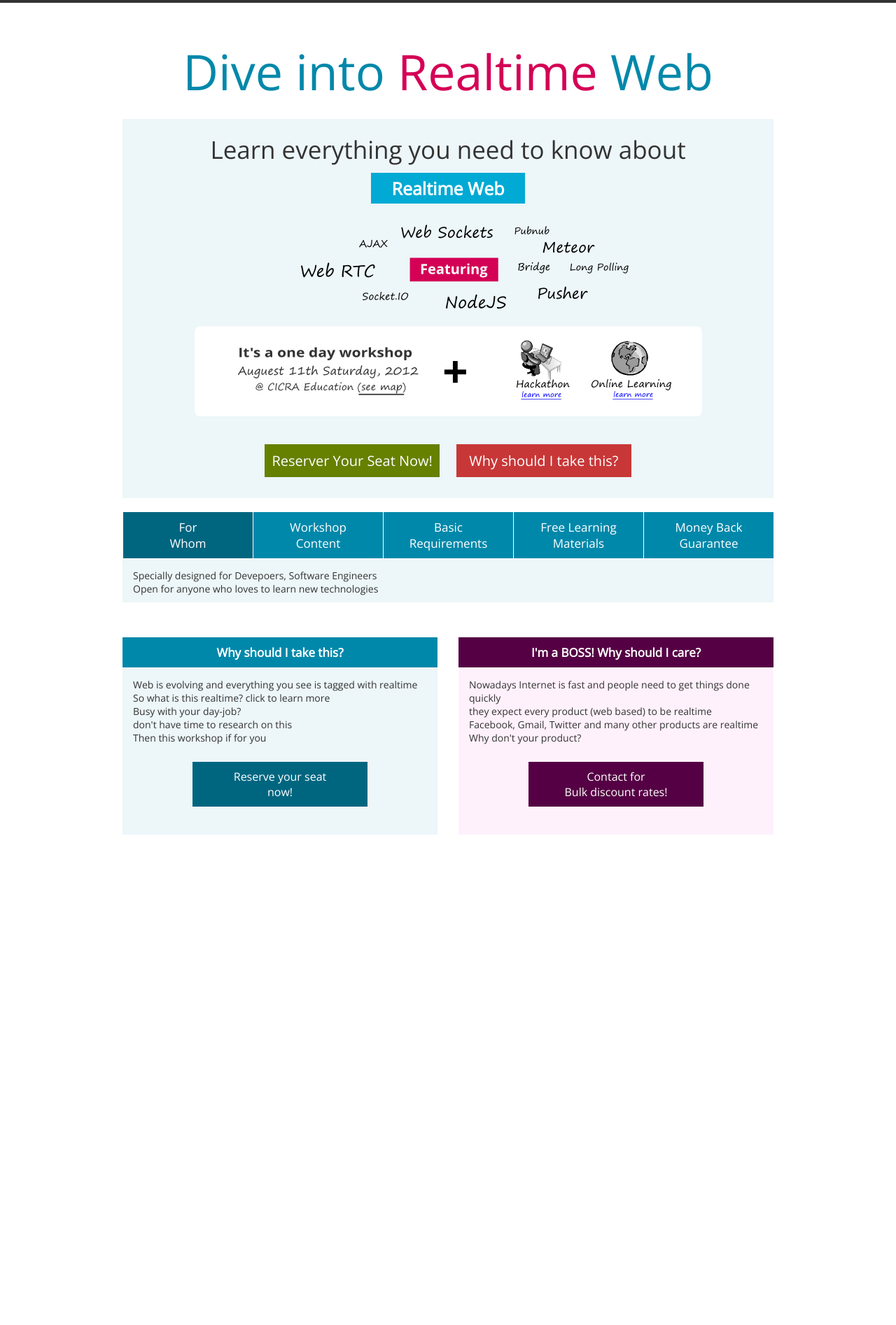
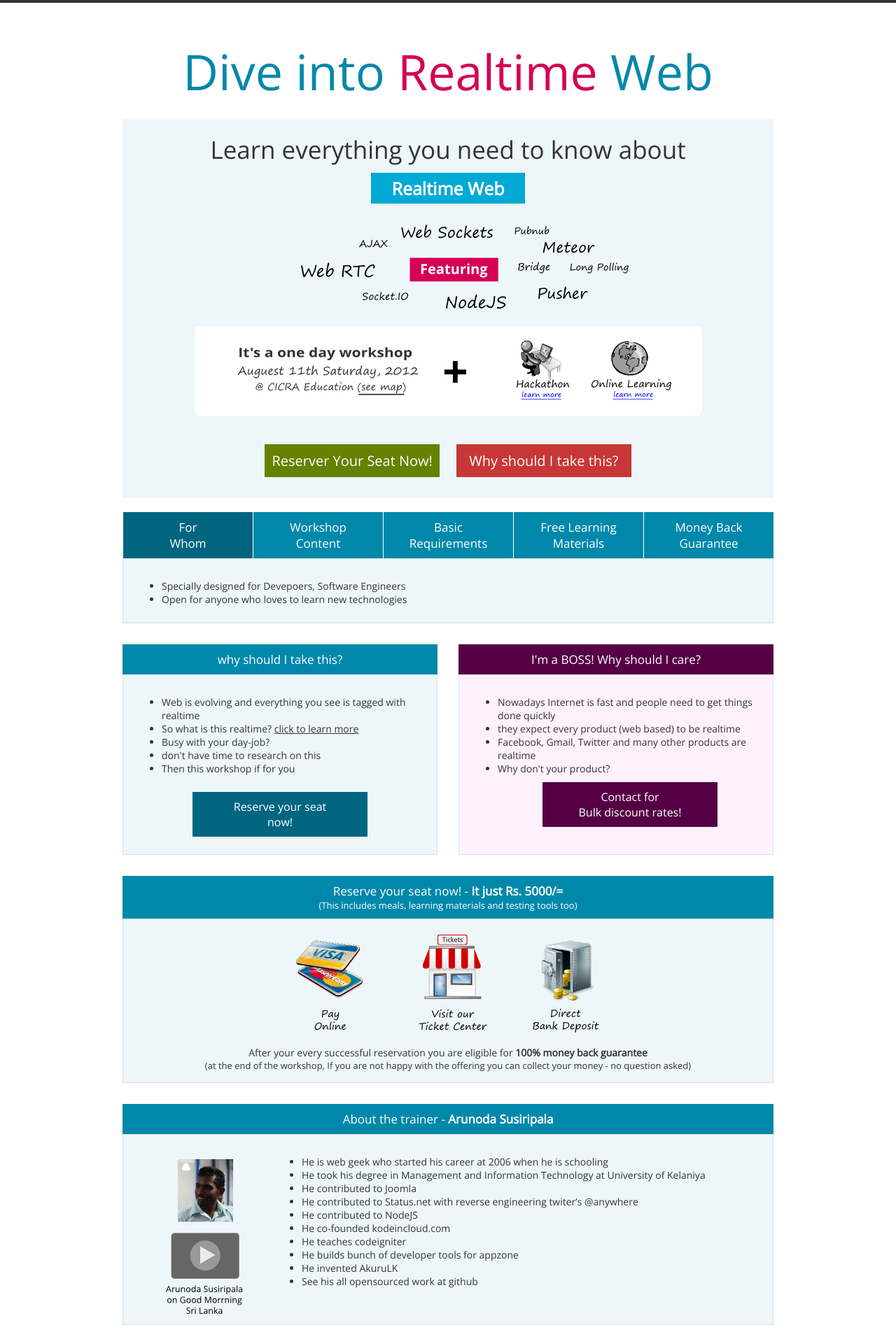
Before and after one commit to learnitcorrect/learnitcorrect.github.com, a Jekyll site: the page realtime-web/index.html, which Jekyll copies as it is, in a window 1280 px wide. Shown: the whole page at 70% size. Built offline with Jekyll 4.4.1, drawn with Linux system fonts in a browser that asks for light colours; before the commit the page ends 1193 px from its top, so only the background shows below that.

Commit message:
added basic layout

```diff
--- a/realtime-web/index.html
+++ b/realtime-web/index.html
@@ -17,55 +17,104 @@
 				<button id='why_c2a'>Why should I take this?</button>
 			</div>
 		</div>
-		<div id='info-bar'>
-			<div id='info-titles'>
-				<div class='info-selected tab for-whom'>For<br>Whom</div>
-				<div class='tab workshop-content'>Workshop<br>Content</div>
-				<div class='tab basic-requirments'>Basic<br>Requirements</div>
-				<div class='tab free-learning-meterials'>Free Learning<br>Materials</div>
-				<div class='tab money-back-guarantee'>Money Back<br>Guarantee</div>
+		<div id='info-bar' class='box'>
+			<div id='info-titles' class='b_title'>
+				<div id='for-whom' class='info-selected tab'>For<br>Whom</div>
+				<div id='workshop-content' class='tab '>Workshop<br>Content</div>
+				<div id='fbasic-requirments' class='tab '>Basic<br>Requirements</div>
+				<div id='free-learning-meterials' class='tab'>Free Learning<br>Materials</div>
+				<div id='money-back-guarantee' class='tab'>Money Back<br>Guarantee</div>
 				<div style='clear: both;'></div>
 			</div>
-			<div id='info-content'>
-				<div class='for-whom'>
-					Specially designed for Devepoers, Software Engineers<br>
-					Open for anyone who loves to learn new technologies<br>
+			<div id='info-content' class='b_content'>
+				<div id='for-whom-c'>
+					<ul>
+						<li>Specially designed for Devepoers, Software Engineers</li>
+						<li>Open for anyone who loves to learn new technologies</li>
+					</ul>
 				</div>
-				<div class='workshop-content'></div>
-				<div class='basic-requirments'></div>
-				<div class='free-learning-meterials'></div>
-				<div class='money-back-guarantee'></div>
+				<div id='workshop-content-c'></div>
+				<div id='basic-requirments-c'></div>
+				<div id='free-learning-meterials-c'></div>
+				<div id='money-back-guarantee-c'></div>
 			</div>
 		</div>
 
 		<div id='convince-bar'>
-			<div class='convincing' id='convince-dev'>
-				<h3>Why should I take this?</h3>
-				<div>
-						Web is evolving and everything you see is tagged with realtime<br>
-						So what is this realtime? click to learn more<br>
-						Busy with your day-job? <br>
-						don't have time to research on this<br>
-						Then this workshop if for you<br>
+			<div class='box' id='convince-dev'>
+				<div class='b_title'>why should I take this?</div>
+				<div class='b_content'>
+						<ul>
+							<li>Web is evolving and everything you see is tagged with realtime</li>
+							<li>So what is this realtime? <a href='#'>click to learn more</a></li>
+							<li>Busy with your day-job? </li>
+							<li>don't have time to research on this</li>
+							<li>Then this workshop if for you</li>
+						</ul>
 						<div class='c2a'>
 							<button>Reserve your seat <br>now!</button>
 						</div>
 				</div>
 			</div>
-			<div class='convincing' id='convince-boss'>
-				<h3>I'm a BOSS! Why should I care?</h3>
-				<div>
-						Nowadays Internet is fast and people need to get things done quickly<br>
-						they expect every product (web based) to be realtime<br>
-						Facebook, Gmail, Twitter and many other products are realtime<br>
-						Why don't your product?<br>
+			<div class='box' id='convince-boss'>
+				<div class='b_title'>I'm a BOSS! Why should I care?</div>
+				<div class='b_content'>
+					<ul>
+						<li>Nowadays Internet is fast and people need to get things done quickly</li>
+						<li>they expect every product (web based) to be realtime</li>
+						<li>Facebook, Gmail, Twitter and many other products are realtime</li>
+						<li>Why don't your product?</li>
 						<div class='c2a'>
 							<button>Contact for<br>Bulk discount rates!</button>
 						</div>
+					</ul>
 				</div>
 			</div>
 			<div style='clear: both;'></div>
 		</div>
+
+		<div id='price-bar'>
+			<div class='box'>
+				<div class='b_title'>
+					Reserve your seat now! - <b>It just Rs. 5000/=</b>
+					<div style='font-size: 13px; color: inherit;'>(This includes meals, learning materials and testing tools too)</div>
+				</div>
+				<div class='b_content' >
+					<img src="images/pay-methods.png"><br><br>
+					After your every successful reservation you are eligible for <b>100% money back guarantee</b><br>
+					<span style='font-size: 13px;'>(at the end of the workshop, If you are not happy with the offering you can collect your money - no question asked)</span>
+				</div>
+			</div>
+		</div>
+
+		<div id='trainer-bar'>
+			<div class='box'>
+				<div class='b_title'>
+					About the trainer - <b>Arunoda Susiripala</b>
+				</div>
+				<div class='b_content' >
+					<div id='arunoda_left'>
+						<img src='images/arunoda-pic-play.png' />
+					</div>
+					<div id='arunoda_right'>
+						<ul>
+							<li>He is web geek who started his career at 2006 when he is schooling</li>
+							<li>He took his degree in Management and Information Technology at University of Kelaniya</li>
+							<li>He contributed to Joomla</li>
+							<li>He contributed to Status.net with reverse engineering twiter’s @anywhere</li>
+							<li>He contributed to NodeJS </li>
+							<li>He co-founded kodeincloud.com</li>
+							<li>He teaches codeigniter</li>
+							<li>He builds bunch of developer tools for appzone</li>
+							<li>He invented AkuruLK</li>
+							<li>See his all opensourced work at github</li>
+						</ul>
+					</div>
+					<div style='clear: both;'></div>
+				</div>
+			</div>
+		</div>
+
 	</div>
 
 </body>
--- a/realtime-web/main.css
+++ b/realtime-web/main.css
@@ -92,10 +92,12 @@
 
 #info-bar {
 	margin: 20px 0px 0px 0px;
+	padding: 0px;
 }
 
 #info-titles {
 	position: relative;
+	padding: 0px;
 }
 
 .tab {
@@ -126,41 +128,33 @@
 /* CONVINCE BAR */
 
 #convince-bar {
-	margin: 50px 0px 0px 0px;
+	margin: 30px 0px 0px 0px;
 	position: relative;
 }
 
-.convincing {
-	width: 450px;
-}
-
-.convincing h3 {
+.box .b_title {
 	font-size: 17px;
 	color: #fff;
 	padding: 10px 0px 10px 0px;
 	margin: 0px;
+	background-color: #0088aa;
 }
 
-.convincing div {
+.box .b_content {
 
 	text-align: left;
 	padding: 15px;
+	background-color: #edf6f9;
+	border: 1px solid #ddd;
 }
 
-.convincing .c2a {
+.box .c2a {
 	text-align: center;
 }
 
 #convince-dev {
 	float: left;
-}
-
-#convince-dev h3{
-	background-color: #0088aa;
-}
-
-#convince-dev div{
-	background-color: #edf6f9;
+	width: 450px;
 }
 
 #convince-dev .c2a button {
@@ -182,13 +176,14 @@
 
 #convince-boss {
 	float: right;
+	width: 450px;
 }
 
-#convince-boss h3{
+#convince-boss .b_title{
 	background-color: #550044;
 }
 
-#convince-boss div{
+#convince-boss .b_content{
 	background-color: #fff1fc;
 }
 
@@ -208,3 +203,36 @@
 #convince-boss .c2a button:hover {
 	box-shadow: 0 0px 10px #550044;
 }
+
+/* Price Bar */
+
+#price-bar {
+	margin: 30px 0px 0px 0px;
+}
+
+#price-bar .b_content {
+	position: relative;
+	text-align: center;
+}
+
+/* Trainer Bar */
+
+#trainer-bar {
+	margin: 30px 0px 0px 0px;
+}
+
+#arunoda_left {
+	padding-top: 20px;
+	width: 200px;
+	float: left;
+	text-align: center;
+}
+
+#arunoda_left img {
+	cursor: pointer;
+}
+
+#arunoda_right {
+	width: 650px;
+	float: left;
+}
```
Also changed, not shown: realtime-web/images/arunoda-pic-play.png (added), realtime-web/images/pay-methods.png (added).
